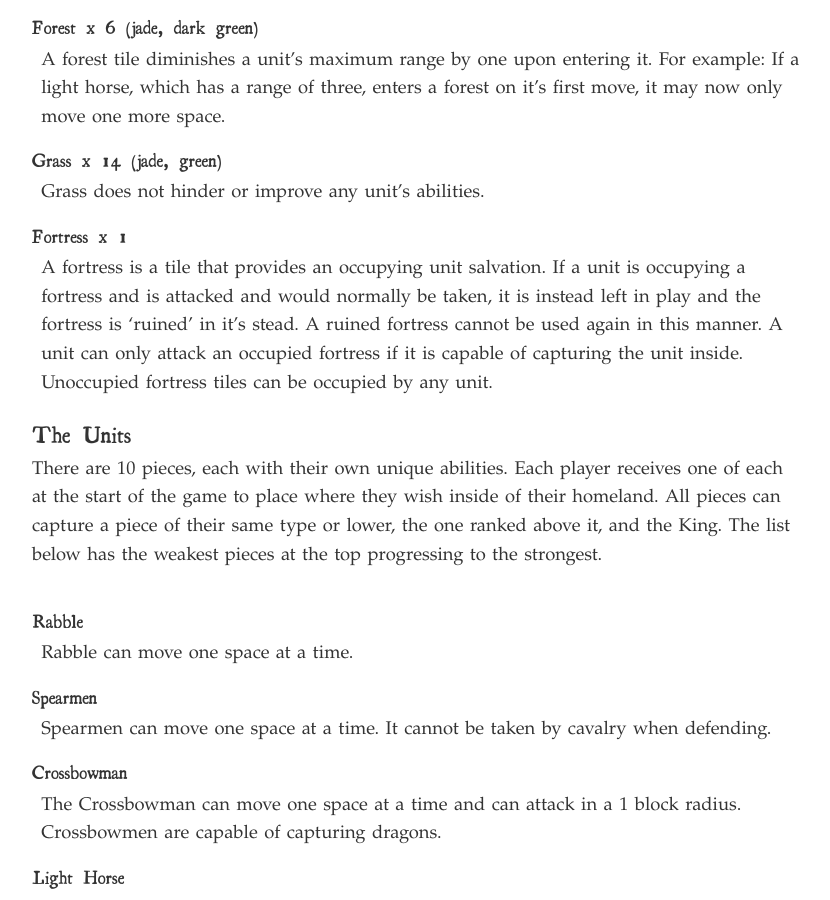
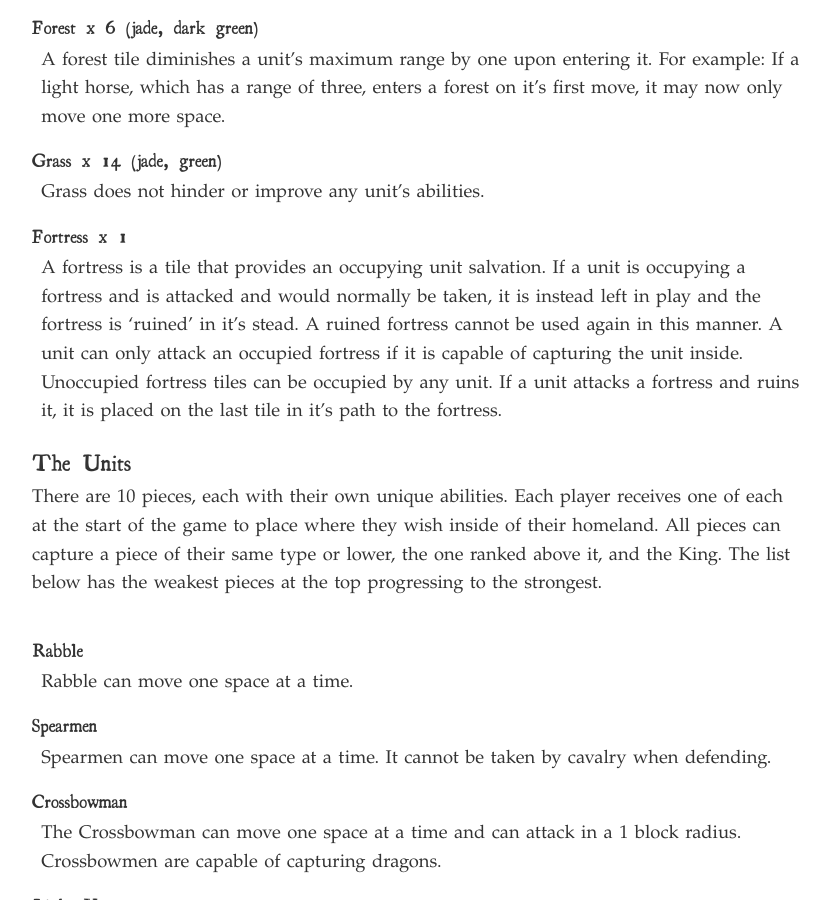
Before and after one commit to dylan/gameofcyvasse, a Jekyll site: the page built from index.html, in a window 1280 px wide and 900 px high, scrolled down 1665 px. Shown: the whole window, without its empty margins (224-1054 px from the left). Built offline with Jekyll 4.4.1, drawn with Linux system fonts in a browser that asks for light colours.

Commit message:
Update rules.md

```diff
--- a/_includes/rules.md
+++ b/_includes/rules.md
@@ -47,7 +47,7 @@
   : Grass does not hinder or improve any unit's abilities.
 
 Fortress x 1
-  : A fortress is a tile that provides an occupying unit salvation. If a unit is occupying a fortress and is attacked and would normally be taken, it is instead left in play and the fortress is 'ruined' in it's stead. A ruined fortress cannot be used again in this manner. A unit can only attack an occupied fortress if it is capable of capturing the unit inside. Unoccupied fortress tiles can be occupied by any unit.
+  : A fortress is a tile that provides an occupying unit salvation. If a unit is occupying a fortress and is attacked and would normally be taken, it is instead left in play and the fortress is 'ruined' in it's stead. A ruined fortress cannot be used again in this manner. A unit can only attack an occupied fortress if it is capable of capturing the unit inside. Unoccupied fortress tiles can be occupied by any unit. If a unit attacks a fortress and ruins it, it is placed on the last tile in it's path to the fortress.
 
 
 ## The Units
```
